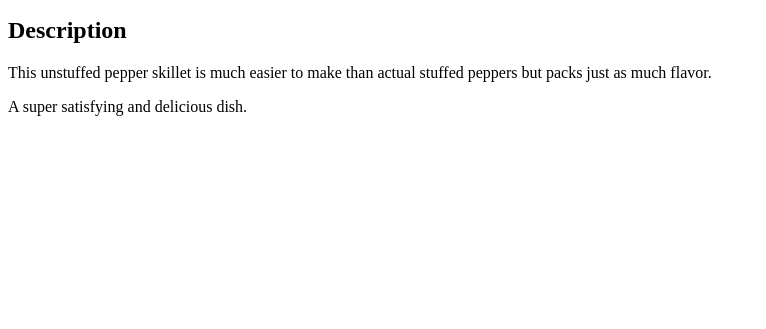
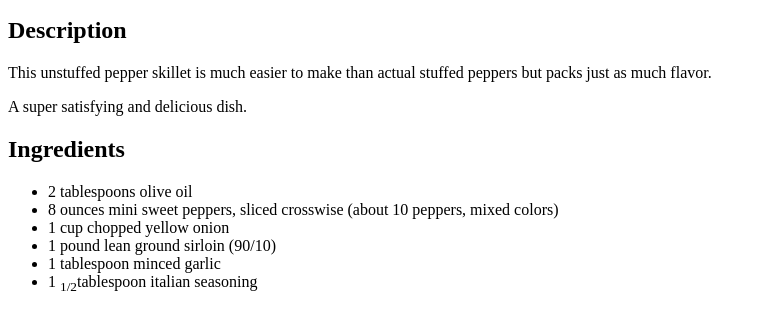
Before and after one commit to AGN907/odin-recipes, a plain HTML site: page recipes/unstuffed-pepper-skillet.html in a window 1280 px wide. Shown: the part 101-430 px from the top of the page, without its empty margins (0-766 px from the left). Drawn offline with Linux system fonts and the light colour scheme.

Commit message:
Add Unstuffed Pepper Skillet Ingredients & Image

```diff
--- a/recipes/unstuffed-pepper-skillet.html
+++ b/recipes/unstuffed-pepper-skillet.html
@@ -13,7 +13,16 @@
     <h2>Description</h2>
     <p>This unstuffed pepper skillet is much easier to make than actual stuffed peppers but packs just as much flavor.</p>
     <p>A super satisfying and delicious dish.</p>
+    <h2>Ingredients</h2>
+    <ul>
+        <li>2 tablespoons olive oil</li>
+        <li>8 ounces mini sweet peppers, sliced crosswise (about 10 peppers, mixed colors)</li>
+        <li>1 cup chopped yellow onion</li>
+        <li>1 pound lean ground sirloin (90/10)</li>
+        <li>1 tablespoon  minced garlic</li>
+        <li>1 <sub>1/2</sub>tablespoon italian seasoning</li>
 
+    </ul>
 </body>
 
 </html>
```
